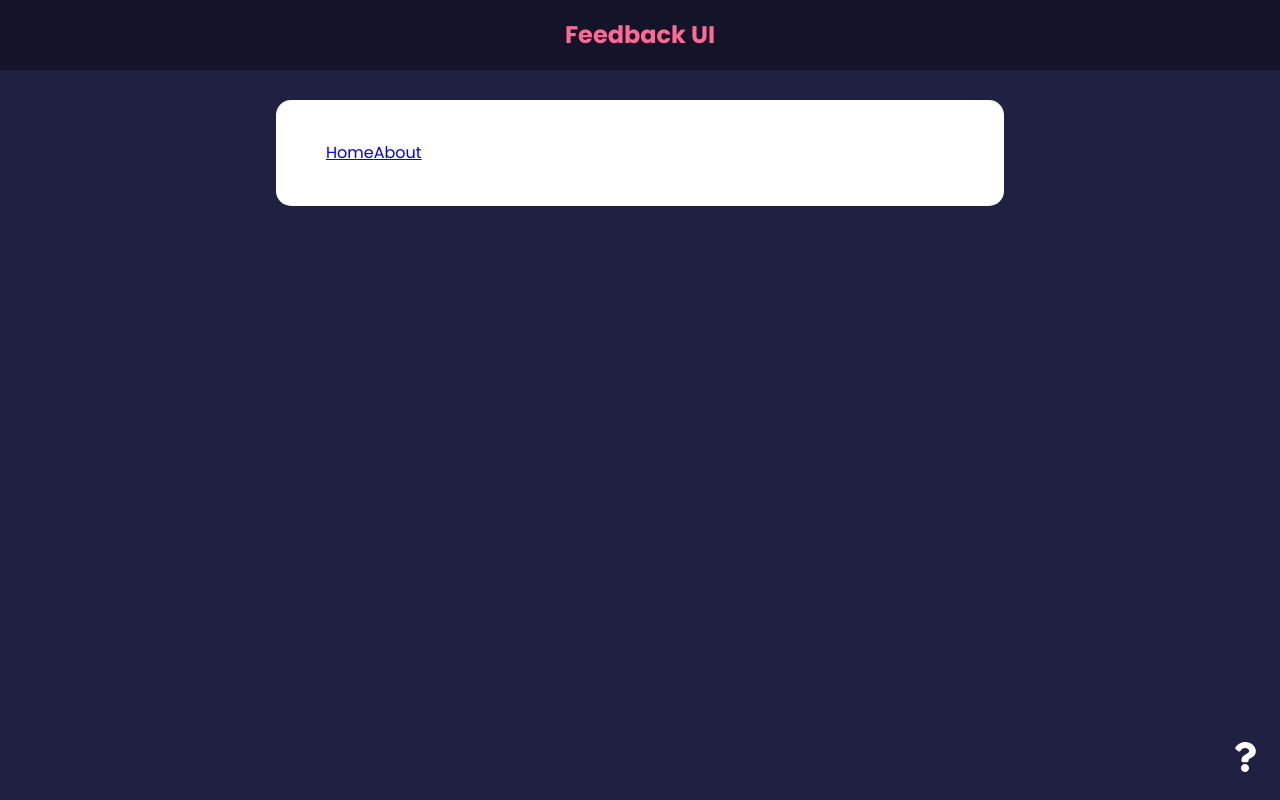
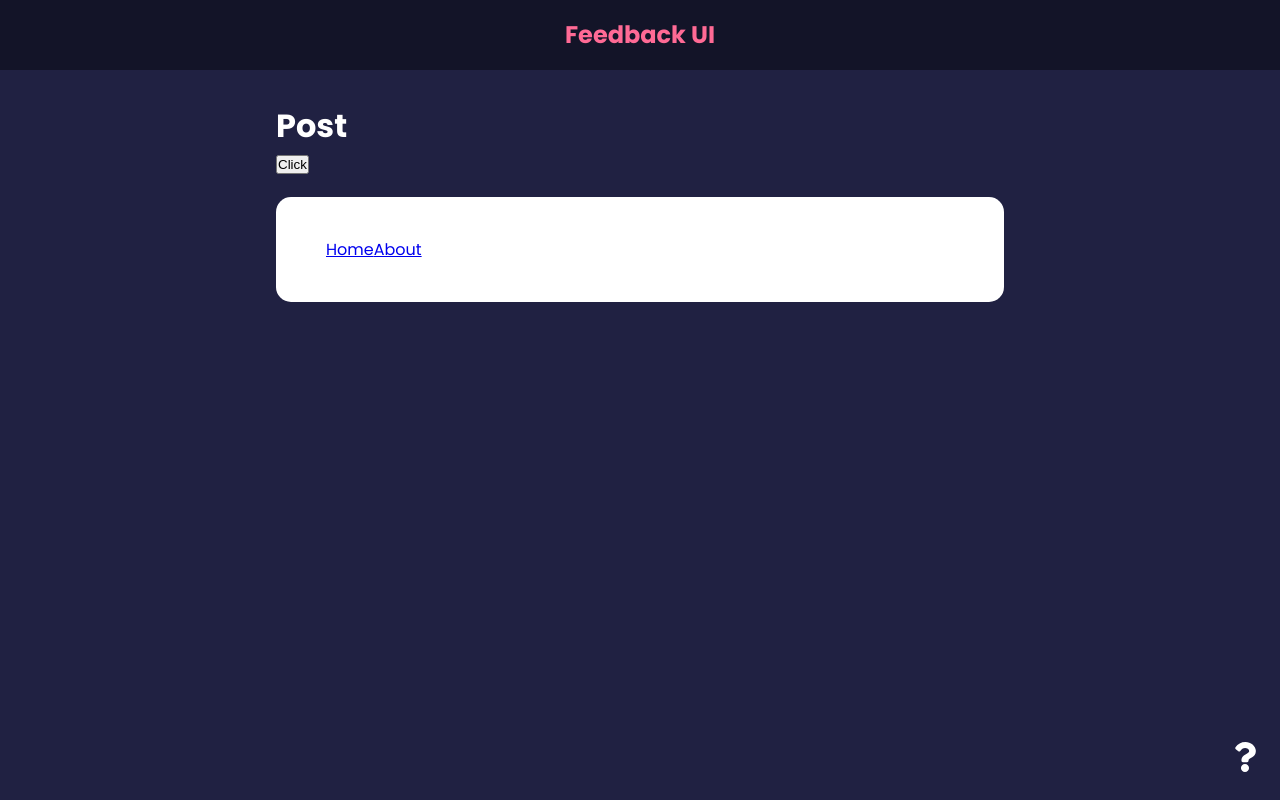
Before and after one commit to caiorrs/feedback-app-react, a React (Create React App) app: page /post in a window 1280 px wide. Built offline with nearby package versions, Linux system fonts and the light colour scheme.

Commit message:
Navigate and Nested Routes

```diff
--- a/src/App.js
+++ b/src/App.js
@@ -42,7 +42,8 @@ function App() {
             }
           />
           <Route path="/about" element={<AboutPage />} />
-          <Route path="/post/:id" element={<Post />} />
+          {/* <Route path="/post/:id" element={<Post />} /> */}
+          <Route path="/post/*" element={<Post />} />
         </Routes>
         <Card>
           <NavLink to="/" className={({ isActive }) => (isActive ? "active" : "")}>
--- a/src/components/Post.jsx
+++ b/src/components/Post.jsx
@@ -1,11 +1,34 @@
-import { useParams } from "react-router-dom";
+import { Navigate, Route, Routes, useNavigate, useParams } from "react-router-dom";
 
 const Post = () => {
-  const params = useParams();
+  // const params = useParams();
+
+  // return (
+  //   <div>
+  //     <h1>Post {params.id}</h1>
+  //   </div>
+  // );
+
+  const navigate = useNavigate();
+
+  const status = 200;
+
+  const onClick = () => {
+    console.log("Hello");
+    navigate("/about");
+  };
+
+  if (status === 404) {
+    return <Navigate to="/notfound" />;
+  }
 
   return (
     <div>
-      <h1>Post {params.id}</h1>
+      <h1>Post</h1>
+      <button onClick={onClick}>Click</button>
+      <Routes>
+        <Route path="/show" element={<h1>Hello World</h1>} />
+      </Routes>
     </div>
   );
 };
```
